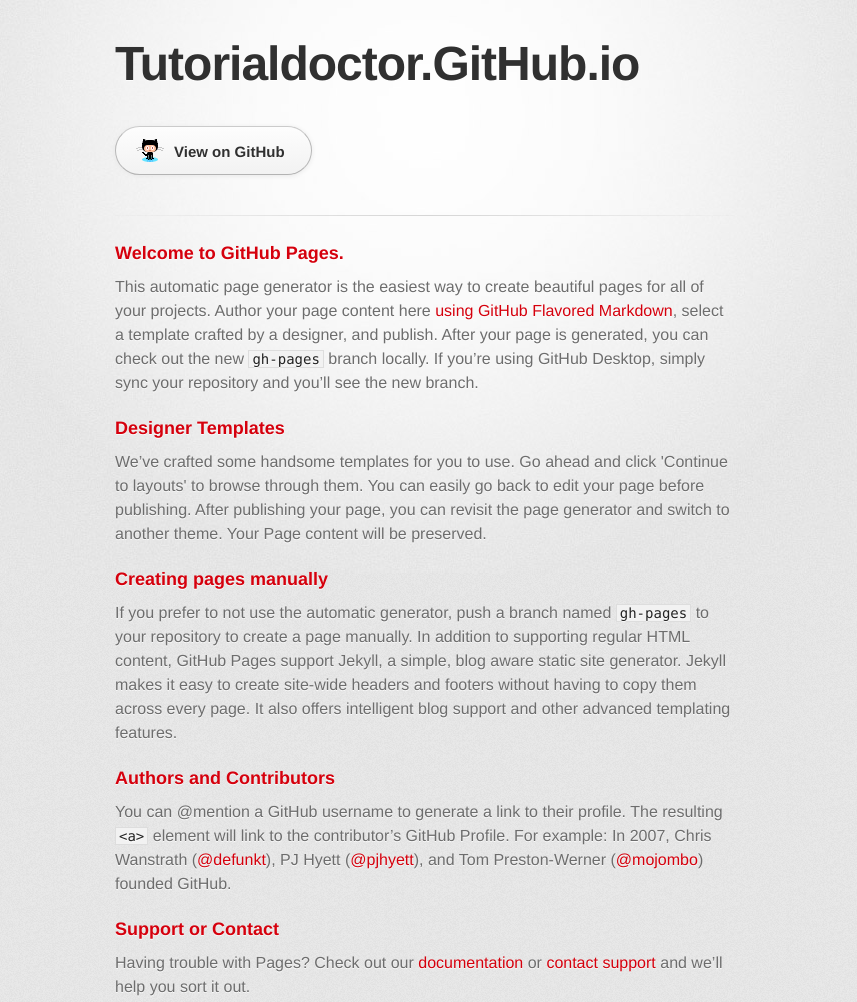
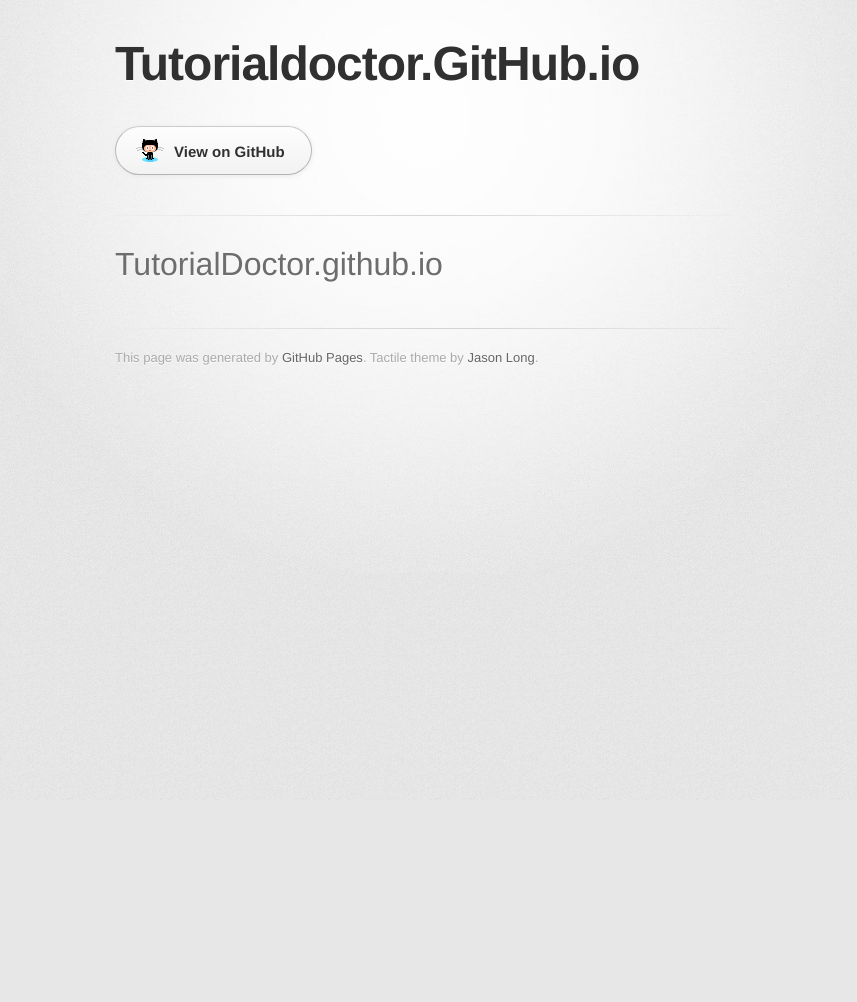
Before and after one commit to TutorialDoctor/TutorialDoctor.github.io, a plain HTML site: page index.html in a window 1280 px wide. Shown: the top 1002 px of the page, without its empty margins (215-1072 px from the left). After the commit the page ends 800 px from the top, so only its background shows below. Drawn offline with Linux system fonts and the light colour scheme; a web font is replaced by a local one.

Commit message:
Replace master branch with page content via GitHub

```diff
--- a/index.html
+++ b/index.html
@@ -29,30 +29,8 @@
         <hr>
 
         <section id="main_content">
-          <h3>
-<a id="welcome-to-github-pages" class="anchor" href="#welcome-to-github-pages" aria-hidden="true"><span aria-hidden="true" class="octicon octicon-link"></span></a>Welcome to GitHub Pages.</h3>
-
-<p>This automatic page generator is the easiest way to create beautiful pages for all of your projects. Author your page content here <a href="https://guides.github.com/features/mastering-markdown/">using GitHub Flavored Markdown</a>, select a template crafted by a designer, and publish. After your page is generated, you can check out the new <code>gh-pages</code> branch locally. If you’re using GitHub Desktop, simply sync your repository and you’ll see the new branch.</p>
-
-<h3>
-<a id="designer-templates" class="anchor" href="#designer-templates" aria-hidden="true"><span aria-hidden="true" class="octicon octicon-link"></span></a>Designer Templates</h3>
-
-<p>We’ve crafted some handsome templates for you to use. Go ahead and click 'Continue to layouts' to browse through them. You can easily go back to edit your page before publishing. After publishing your page, you can revisit the page generator and switch to another theme. Your Page content will be preserved.</p>
-
-<h3>
-<a id="creating-pages-manually" class="anchor" href="#creating-pages-manually" aria-hidden="true"><span aria-hidden="true" class="octicon octicon-link"></span></a>Creating pages manually</h3>
-
-<p>If you prefer to not use the automatic generator, push a branch named <code>gh-pages</code> to your repository to create a page manually. In addition to supporting regular HTML content, GitHub Pages support Jekyll, a simple, blog aware static site generator. Jekyll makes it easy to create site-wide headers and footers without having to copy them across every page. It also offers intelligent blog support and other advanced templating features.</p>
-
-<h3>
-<a id="authors-and-contributors" class="anchor" href="#authors-and-contributors" aria-hidden="true"><span aria-hidden="true" class="octicon octicon-link"></span></a>Authors and Contributors</h3>
-
-<p>You can @mention a GitHub username to generate a link to their profile. The resulting <code>&lt;a&gt;</code> element will link to the contributor’s GitHub Profile. For example: In 2007, Chris Wanstrath (<a href="https://github.com/defunkt" class="user-mention">@defunkt</a>), PJ Hyett (<a href="https://github.com/pjhyett" class="user-mention">@pjhyett</a>), and Tom Preston-Werner (<a href="https://github.com/mojombo" class="user-mention">@mojombo</a>) founded GitHub.</p>
-
-<h3>
-<a id="support-or-contact" class="anchor" href="#support-or-contact" aria-hidden="true"><span aria-hidden="true" class="octicon octicon-link"></span></a>Support or Contact</h3>
-
-<p>Having trouble with Pages? Check out our <a href="https://help.github.com/pages">documentation</a> or <a href="https://github.com/contact">contact support</a> and we’ll help you sort it out.</p>
+          <h1>
+<a id="tutorialdoctorgithubio" class="anchor" href="#tutorialdoctorgithubio" aria-hidden="true"><span aria-hidden="true" class="octicon octicon-link"></span></a>TutorialDoctor.github.io</h1>
         </section>
 
         <footer>
```
Also changed, not shown: params.json (+1 -1 lines).
